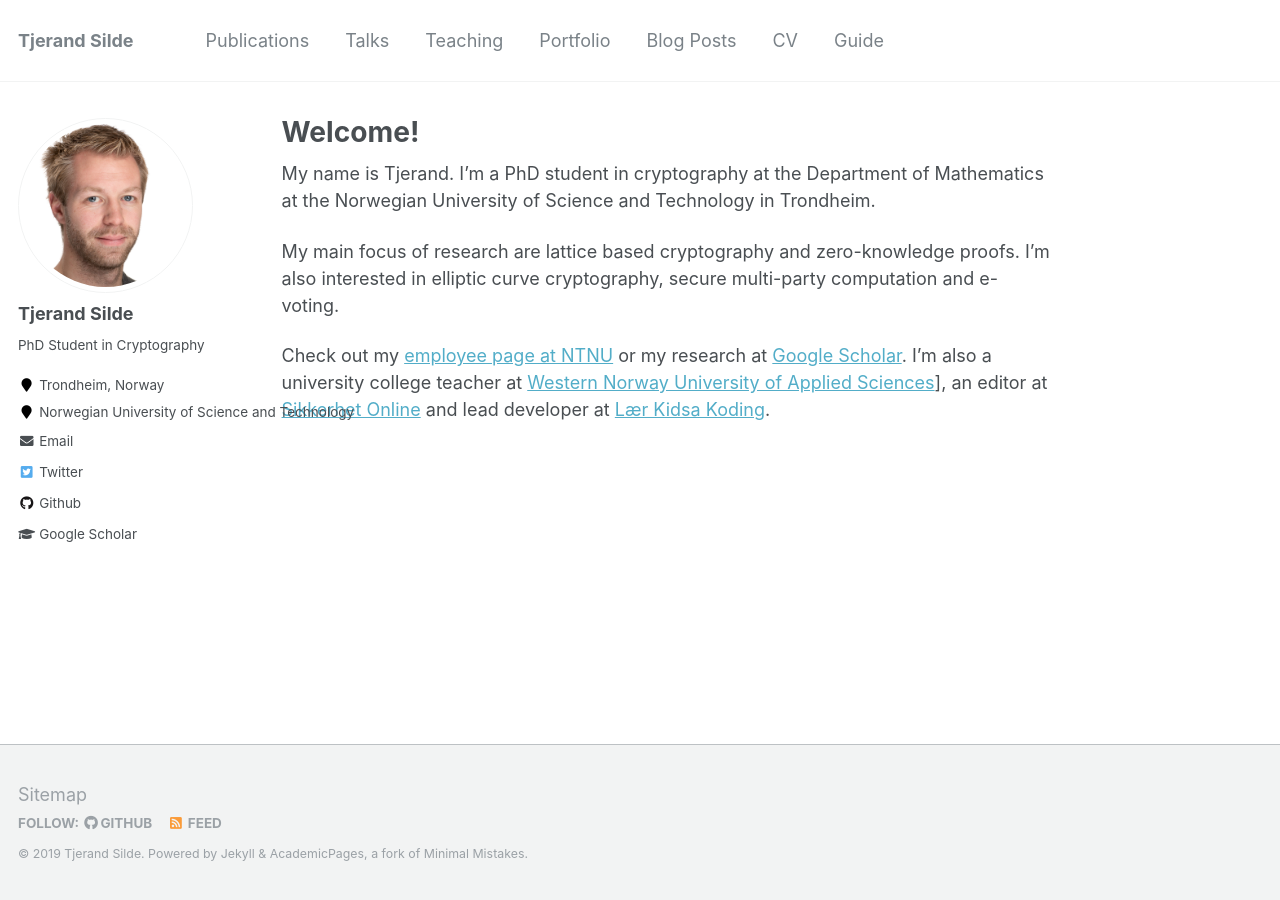
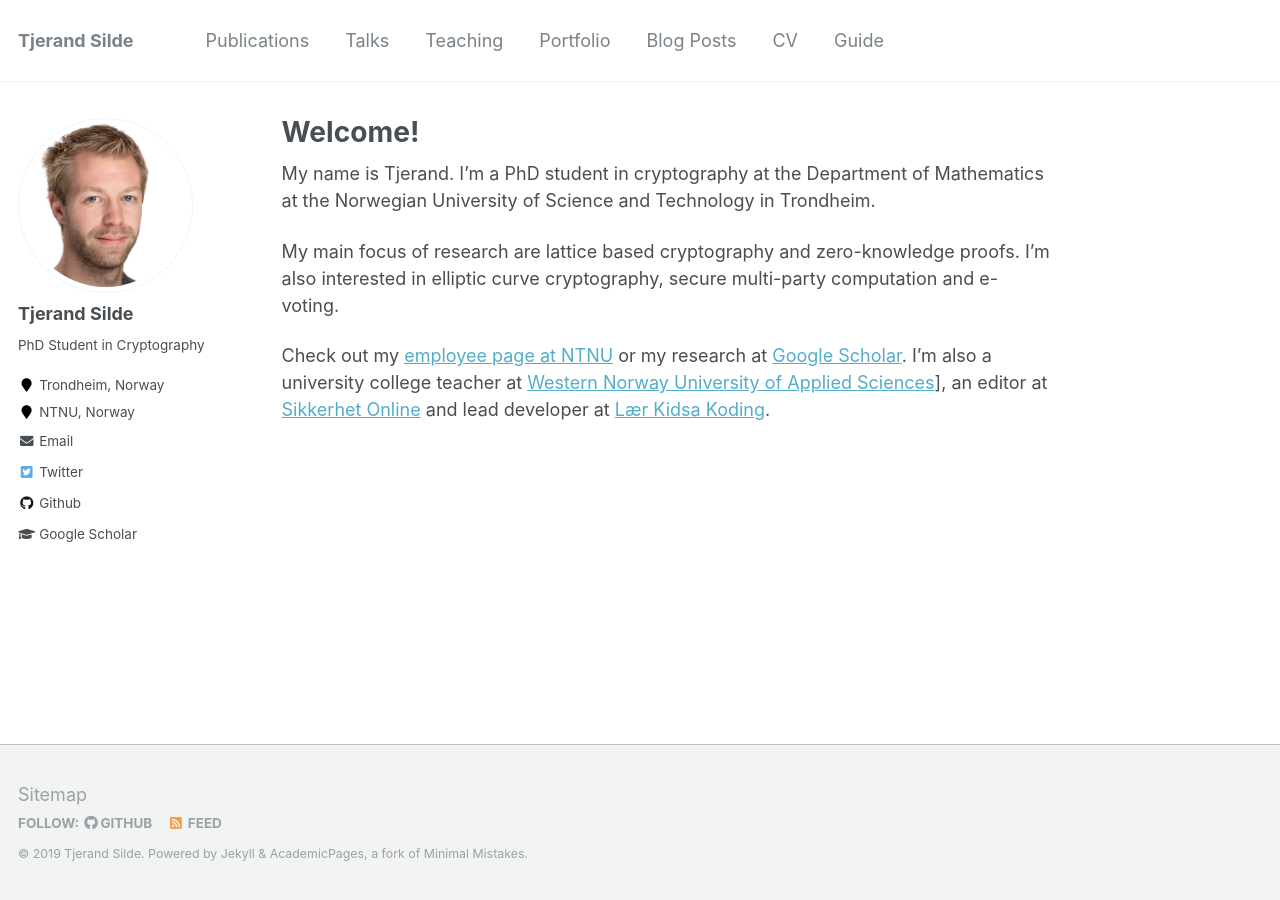
Before and after one commit to tjesi/tjesi.github.io, a Jekyll site: the page built from _pages/about.md, in a window 1280 px wide. Built offline with Jekyll 4.4.1, drawn with Linux system fonts in a browser that asks for light colours.

Commit message:
Update _config.yml

```diff
--- a/_config.yml
+++ b/_config.yml
@@ -51,7 +51,7 @@ author:
   avatar           : "tjerand.png"
   bio              : "PhD Student in Cryptography"
   location         : "Trondheim, Norway"
-  employer         : "Norwegian University of Science and Technology"
+  employer         : "NTNU, Norway"
   googlescholar    : "https://scholar.google.no/citations?user=fWLrd9MAAAAJ&hl=en"
   email            : "tjerand.silde@ntnu.no"
   github           : "tjesi"
```
